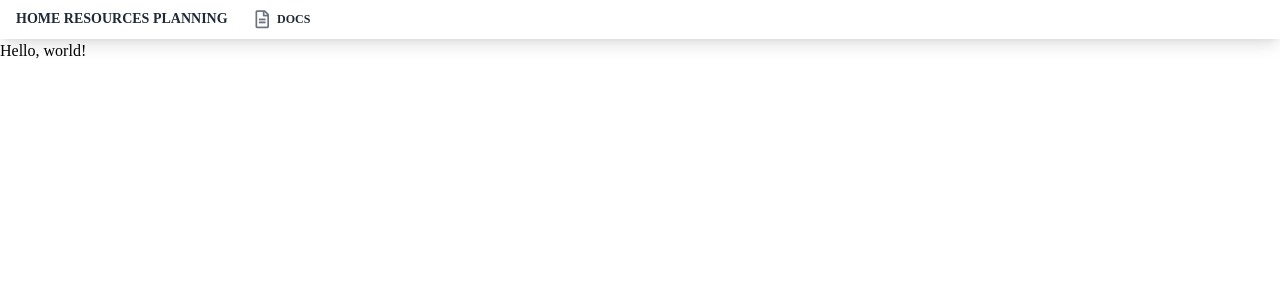
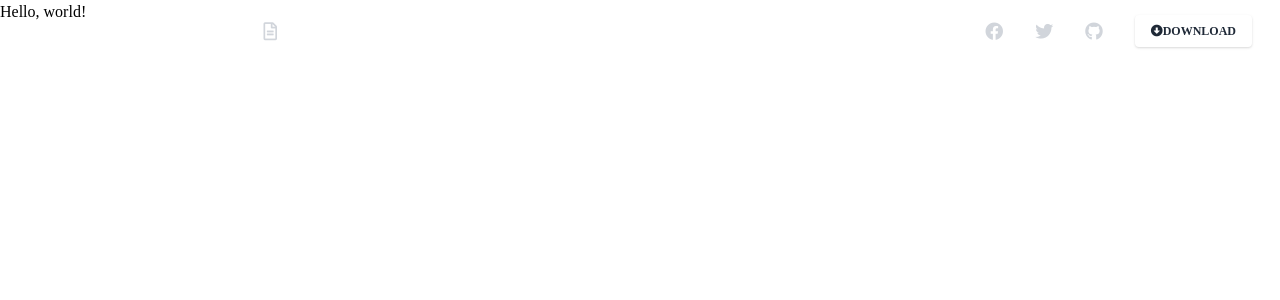
Before and after one commit to eduardomessias/hrp, a Next.js app: page / in a window 1280 px wide. Shown: the top 300 px of the page. Built offline with nearby package versions, Linux system fonts and the light colour scheme.

Commit message:
landing fix #6

```diff
--- a/pages/index.js
+++ b/pages/index.js
@@ -1,10 +1,43 @@
 import Base from '../ux/layout/base.js'
-import NavBar from '../ux/components/navbar.js'
+import NavBar from '../ux/components/navbar/nav.js'
+import Container from '../ux/components/navbar/container.js'
+import Brand from '../ux/components/navbar/brand.js'
+import Menu from '../ux/components/navbar/menu.js'
+import MenuItem from '../ux/components/navbar/menuitem.js'
+import Anchor from '../ux/components/navbar/anchor.js'
 
+const transparent = true
 const Home = () =>
     <Base title="Home resources planning">
-        <NavBar brand="Home resources planning" open>
-            NavBar
+        <NavBar transparent={transparent}>
+            <Container>
+                <Brand name="Home resources planning" transparent={transparent} />
+                <div className={"lg:flex flex-grow items-center bg-white lg:bg-transparent lg:shadow-none " + (open ? "block rounded shadow-lg" : "hidden")}>
+                    <Menu className="mr-auto">
+                        <MenuItem>
+                            <Anchor icon="far fa-file-alt" caption="Docs" link="#" transparent={transparent}  />
+                        </MenuItem>
+                    </Menu>
+                    <Menu className="lg:ml-auto">
+                        <MenuItem>
+                            <Anchor icon="fab fa-facebook" caption="Share" link="#" transparent={transparent} smartCaption />
+                        </MenuItem>
+                        <MenuItem>
+                            <Anchor icon="fab fa-twitter" caption="Tweet" link="#" transparent={transparent} smartCaption />
+                        </MenuItem>
+                        <MenuItem>
+                            <Anchor icon="fab fa-github" caption="Star" link="#" transparent={transparent} smartCaption />
+                        </MenuItem>
+                        <MenuItem>
+                            <button className={(transparent ? "bg-white text-gray-800 active:bg-gray-100" : "bg-pink-500 text-white active:bg-pink-600") + " text-xs font-bold uppercase px-4 py-2 rounded shadow hover:shadow-md outline-none focus:outline-none lg:mr-1 lg:mb-0 ml-3 mb-3"} type="button">
+                                <i className="fas fa-arrow-alt-circle-down"></i>
+                                <span>Download</span>
+                            </button>
+                        </MenuItem>
+                    </Menu>
+                </div>
+            </Container>
+
         </NavBar>
         Hello, world!
     </Base>
--- a/ux/components/ActionButton.js
+++ /dev/null
@@ -1,8 +0,0 @@
-// hrp/ux/components/ActionButton.js
-
-const ActionButton = ({href,children}) =>
-    <a href={href} className="bg-transparent mr-auto hover:bg-indigo-300 text-indigo-300 hover:text-white rounded shadow hover:shadow-lg py-2 px-4 border border-indigo-300 hover:border-transparent">
-        {children}
-    </a>
-
-export default ActionButton
--- a/ux/components/navbar-leftmenu.js
+++ /dev/null
@@ -1,13 +0,0 @@
-// ux/components/navbar-leftmenu.js
-
-const NavBarLeftMenu = ({transparent}) =>
-    <ul className="flex flex-col lg:flex-row list-none mr-auto">
-        <li className="flex items-center">
-            <a className={(transparent ? "lg:text-white lg:hover:text-gray-300 text-gray-800" : "text-gray-800 hover:text-gray-600") + " px-3 py-4 lg:py-2 flex items-center text-xs uppercase font-bold"} href="#">
-                <i className={(transparent ? "lg:text-gray-300 text-gray-500" : "text-gray-500") + " far fa-file-alt text-lg leading-lg mr-2"}></i>
-                Docs
-            </a>
-        </li>
-    </ul>
-
-export default NavBarLeftMenu
--- a/ux/components/navbar.js
+++ /dev/null
@@ -1,16 +0,0 @@
-// ux/components/navbar.js
-
-import Brand from './brand.js'
-import NavBarLeftMenu from './navbar-leftmenu.js'
-
-const NavBar = ({transparent, brand, open, children}) =>
-    <nav className={transparent ? "top-0 absolute z-50 wfull" : "relative shadow-lg bg-white shadow-lg"}>
-        <div className="container px-4 mx-auto flex flex-wrap items-center justify-between">
-            <Brand name={brand} transparent={transparent} />
-            <div className={(open ? "block rounded shadow-lg" : "hidden") + " lg-flex flex-grow items-center bg-white lg:bg-transparent lg:shadow-none"}>
-                <NavBarLeftMenu transparent={transparent} />
-            </div>
-        </div>
-    </nav>
-
-export default NavBar
--- /dev/null
+++ b/ux/components/navbar/anchor.js
@@ -0,0 +1,9 @@
+// ux/components/navbar/anchor.js
+
+const Anchor = ({icon, caption, link, transparent, smartCaption}) =>
+    <a className={(transparent ? "lg:text-white lg:hover:text-gray-300 text-gray-800" : "text-gray-800 hover:text-gray-600") + " px-3 py-4 lg:py-2 flex items-center text-xs uppercase font-bold"} href={link}>
+        <i className={(transparent ? "lg:text-gray-300 text-gray-500" : "text-gray-500") + " " + (icon) + " text-lg leading-lg mr-2"}></i>
+        <span className={smartCaption ? "lg:hidden inline-block ml-2" : ""}>{caption}</span>
+    </a>
+
+export default Anchor
--- /dev/null
+++ b/ux/components/navbar/container.js
@@ -0,0 +1,8 @@
+// ux/components/navbar/container.js
+
+const Container = ({children}) =>
+    <div className="container px-4 mx-auto flex flex-wrap items-center justify-between">
+        {children}
+    </div>
+
+export default Container
--- /dev/null
+++ b/ux/components/navbar/menu.js
@@ -0,0 +1,8 @@
+// ux/components/navbar/menu.js
+
+const Menu = ({className, children}) =>
+    <ul className={"flex flex-col lg:flex-row list-none " + (className)}>
+        {children}
+    </ul>
+
+export default Menu
--- /dev/null
+++ b/ux/components/navbar/menuitem.js
@@ -0,0 +1,8 @@
+// ux/components/menuitem.js
+
+const MenuItem = ({children}) =>
+    <li className="flex items-center">
+        {children}
+    </li>
+
+export default MenuItem
--- /dev/null
+++ b/ux/components/navbar/nav.js
@@ -0,0 +1,8 @@
+// ux/components/nav.js
+
+const Nav = ({transparent, children}) =>
+    <nav className={(transparent ? "top-0 absolute z-50 w-full" : "relative shadow-lg bg-white shadow-lg") + " flex flex-wrap items-center justify-between px-2 py-3"}>
+        {children}
+    </nav>
+
+export default Nav
```
Also changed, not shown: ux/components/navbar/brand.js (renamed from ux/components/brand.js).
